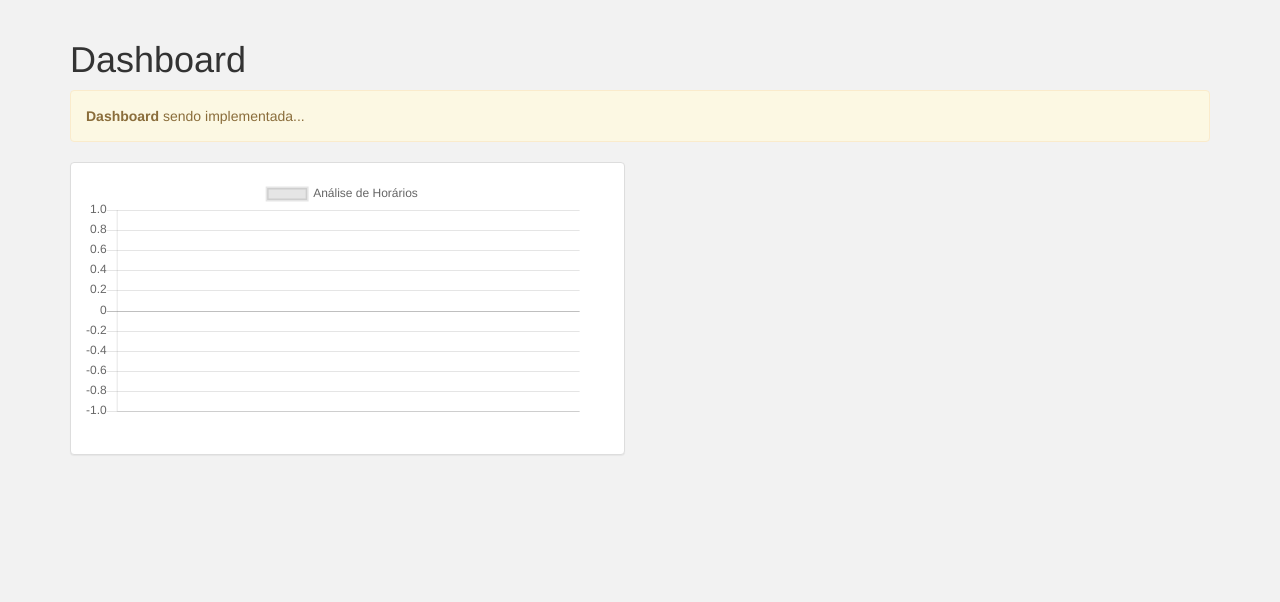
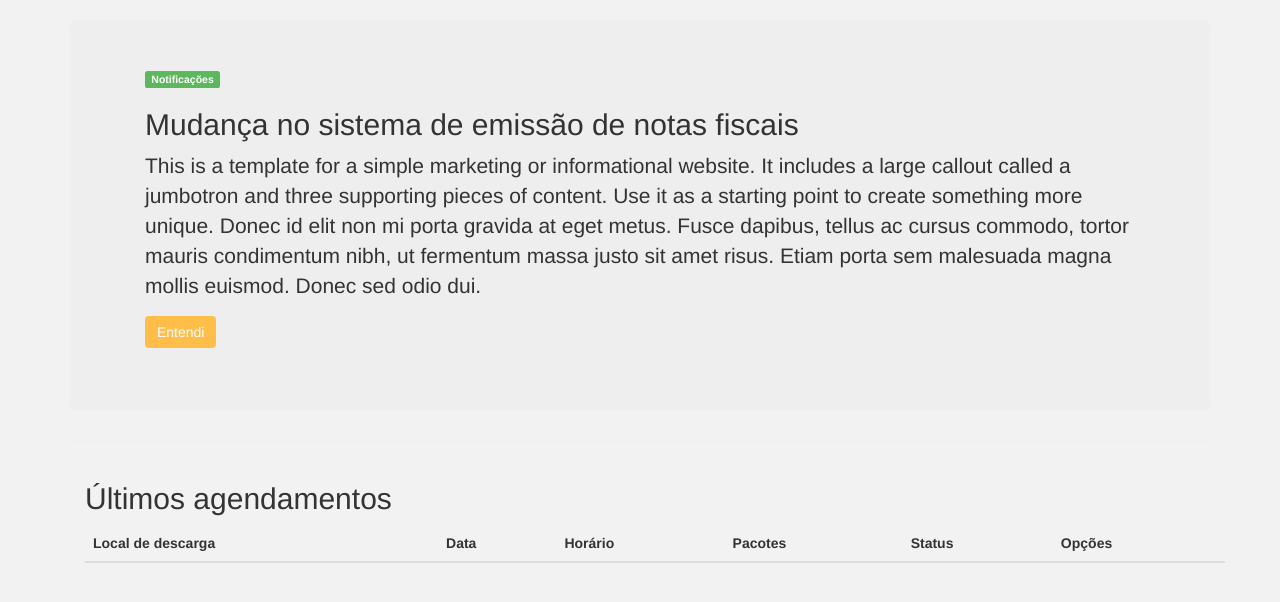
Before and after one commit to raphaelkieling/serrabras, a CodeIgniter app: page /database/dashboard in a window 1280 px wide. Shown: the part 60-662 px from the top of the page. Run offline with CodeIgniter, Linux system fonts and the light colour scheme; tables that the repository leaves empty or names only in its code hold one stand-in row (values such as "Sample post"); data that the repository does not hold is empty; some libraries are stand-ins or nearby versions; some web fonts are replaced.

Commit message:
Limit no dashboard com notificação falsa, retirada das funções desnecessárias do dashboard configuraçãoes agora aponta para perfil

```diff
--- a/application/controllers/C_dashboard.php
+++ b/application/controllers/C_dashboard.php
@@ -4,23 +4,29 @@
 class C_dashboard extends CI_Controller {
     function index()
     {
+        $this->load->model('M_agendados');
+        $data_limit = $this->M_agendados->pegaLimit(5);
+
+        $data = array('agendamentos'=>$data_limit);
+        $this->load->helper('currency_helper');
+
         $this->load->view('components/header');
-        $this->load->view('page/dashboard/index');
+        $this->load->view('page/dashboard/index',$data);
     }
 
-    function analises()
-    {
-        $this->load->model('M_dashboard');
-        $analitycs = array(
-            'data_na'=>$this->M_dashboard->numeroAgendamentos(),
-            'data_us'=>$this->M_dashboard->numeroUsuarios(),
-            'data_hr'=>$this->M_dashboard->horarios(),
-        );
+    // function analises()
+    // {
+    //     $this->load->model('M_dashboard');
+    //     $analitycs = array(
+    //         'data_na'=>$this->M_dashboard->numeroAgendamentos(),
+    //         'data_us'=>$this->M_dashboard->numeroUsuarios(),
+    //         'data_hr'=>$this->M_dashboard->horarios(),
+    //     );
 
-        header('Content-type:application/json');
-        echo json_encode($analitycs);
+    //     header('Content-type:application/json');
+    //     echo json_encode($analitycs);
 
-    }
+    // }
 
 }
 ?>
--- a/application/models/M_agendados.php
+++ b/application/models/M_agendados.php
@@ -10,6 +10,17 @@
         $this->db->group_by("codAgendamento");
         $this->db->select('codLocal,data,hora_entrega,nome,status,idAgenda');
         return $this->db->get('agenda')->result_array();
+    }
+    function pegaLimit($limit){
+        $this->db->limit($limit);
+        $this->db->join('pedido','pedido.codAgendamento = agenda.idAgenda');
+        $this->db->join('local','local.idLocal = agenda.codLocal');
+        $this->db->select_sum('nmr_pacotes');
+
+        $this->db->group_by("codAgendamento");
+        $this->db->select('codLocal,data,hora_entrega,nome,status,idAgenda');
+        return $this->db->get('agenda')->result_array();
+
     }
     function entregue($id){
         $this->db->where('idAgenda',$id);
--- a/application/models/M_dashboard.php
+++ b/application/models/M_dashboard.php
@@ -1,14 +1,14 @@
 <?php
     class M_dashboard extends CI_Model{
-        function numeroAgendamentos(){
-            return $this->db->count_all_results('agenda');
-        }
-        function numeroUsuarios(){
-            return $this->db->count_all_results('usuario');
-        }
-        function horarios(){
-            $this->db->join('local','local.idLocal = agenda.codLocal');
-            return $this->db->get('agenda')->result_array();
-        }
+        // function numeroAgendamentos(){
+        //     return $this->db->count_all_results('agenda');
+        // }
+        // function numeroUsuarios(){
+        //     return $this->db->count_all_results('usuario');
+        // }
+        // function horarios(){
+        //     $this->db->join('local','local.idLocal = agenda.codLocal');
+        //     return $this->db->get('agenda')->result_array();
+        // }
     }
 ?>
--- a/application/views/components/header.php
+++ b/application/views/components/header.php
@@ -84,9 +84,8 @@
                             <img src="<?=base_url()?>assets/img/user_photo/<?=$user['foto_perfil']?>" style="width:30px;height:30px;border-radius:50%;">
                              Olá <b><?=$user['email']?></b>
                         </button>
-
                         <ul class="dropdown-menu" aria-labelledby="dropdownLogin">
-                            <li><a href="#">Configurações de perfil</a></li>
+                            <li><a href="<?=base_url()?>perfil/<?= $user['idUsuario']?>">Configurações de perfil</a></li>
                             <li role="separator" class="divider"></li>
                             <li><a href="<?=base_url()?>login/sair">Sair</a></li>
                         </ul>
--- a/application/views/page/dashboard/index.php
+++ b/application/views/page/dashboard/index.php
@@ -1,59 +1,57 @@
-<head>
-	<link rel="stylesheet" href="<?=base_url()?>assets/css/dashboard.css">
-</head>
 <body>
-	<div class="container">
-		<h1>Dashboard</h1>
-		<div class="alert alert-warning">
-			<b>Dashboard</b> sendo implementada...
-		</div>
-		<div class="row">
-			<div class="col-md-6">
-				<div class="panel panel-default">
-					<div class="panel-body">
-						<canvas class="agendamento"></canvas>
-					</div>
-				</div>
-				<!--Fim painel-->
-			</div>
-			<!--Col md 4-->
-		</div>
-		<!--Fim row-->
-	</div>
-	<!--Fim container-->
+    <div class="container">
 
-	<script src="<?=base_url()?>assets/js/Chart.js"></script>
-	<script>
-		dashboard();
+    <!-- Main jumbotron for a primary marketing message or call to action -->
+    <div class="jumbotron">
+      <div class="container">
+        <span class="label label-success">Notificações</span>
+        <h2>Mudança no sistema de emissão de notas fiscais</h2>
+        <p>This is a template for a simple marketing or informational website. It includes a large callout called a jumbotron and three supporting pieces of content. Use it as a starting point to create something more unique. Donec id elit non mi porta gravida at eget metus. Fusce dapibus, tellus ac cursus commodo, tortor mauris condimentum nibh, ut fermentum massa justo sit amet risus. Etiam porta sem malesuada magna mollis euismod. Donec sed odio dui. </p>
+        <p><a class="btn btn-primary" href="#" role="button">Entendi</a></p>
+      </div>
+    </div>
+      <hr>
 
-		function dashboard(){
-			$.ajax({
-				url:'dashboard/analises',
-				success:function(data){
-					var localidade = [];
-					var horario    = [];
-
-					for(var index=0;index<data['data_hr'].length;index++){
-						localidade.push(data['data_hr'][index]['nome']);
-						horario.push(data['data_hr'][index]['hora_entrega']);
-					}
-					var data={
-						labels:localidade,
-						datasets:[{
-							label:'Análise de Horários',
-							data:horario
-						}]
-					}
-					var ctx = $('.agendamento');
-					var contexto = new Chart(ctx,{
-						type:'line',
-						data:data,
-						backgroundColor: "rgba(75,192,192,0.4)",
-
-					});
-				}//final success
-			})
-		}
-
-	</script>
-</body>
+    <div class="container">
+            <h2>Últimos agendamentos</h2>
+        <table class="table table-striped table-hover">
+            <thead>
+              <tr>
+                <th>Local de descarga</th>
+                <th>Data</th>
+                <th>Horário</th>
+                <th>Pacotes</th>
+                <th>Status</th>
+                <th>Opções</th>
+              </tr>
+            </thead>
+            <tbody>
+                <?php foreach($agendamentos as $agenda){
+                    $label = "primary";
+                    $text  = "Aguardando";
+                    if($agenda['status']==1){
+                        $label = "success";
+                        $text  = "Aceito";
+                    }else if($agenda['status']==2){
+                        $label = "danger";
+                        $text  = "Cancelado";
+                    }
+                ?>
+              <tr>
+                <td><a href="#"><?=$agenda['nome']?></a></td>
+                <td><?=dataConvertView($agenda['data'])?></td>
+                <td><?=$agenda['hora_entrega']?></td>
+                <td><?=$agenda['nmr_pacotes']?></td>
+                <td><span class="label label-<?=$label?>"><?=$text?></span></td>
+                <td>
+                    <?php if($agenda['status']!=2){?>
+                    <a class="btn btn-default btn-xs" href="<?=base_url()?>agendados/cancela/<?=$agenda['idAgenda']?>/<?=$this->session->userdata('user')['idUsuario']?>"> Cancelar </a>
+                    <?php } ?>
+                </td>
+              </tr>
+              <?php }?>
+            </tbody>
+        </table>
+    </div> <!-- /container -->
+  </body>
+</html>
```
Also changed, not shown: application/views/page/dashboard/index__.php (added, +59 -0 lines).
